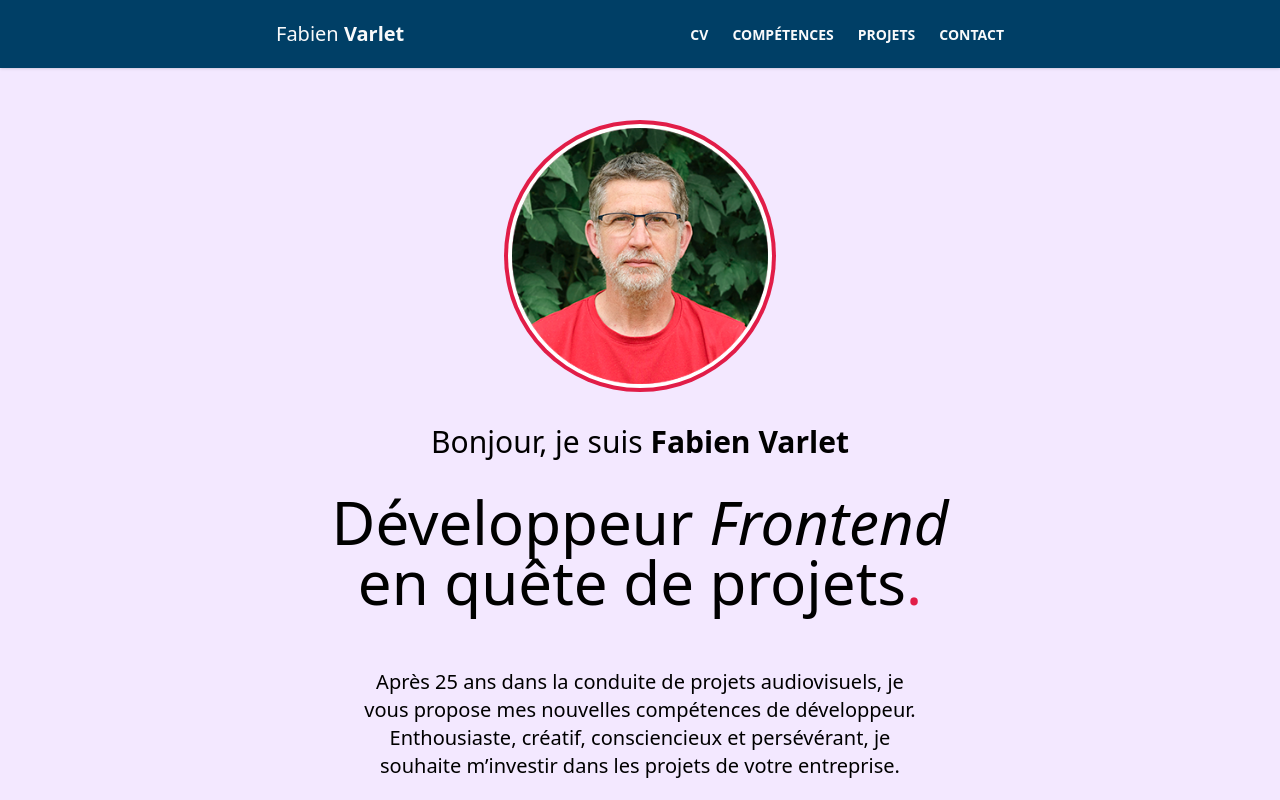
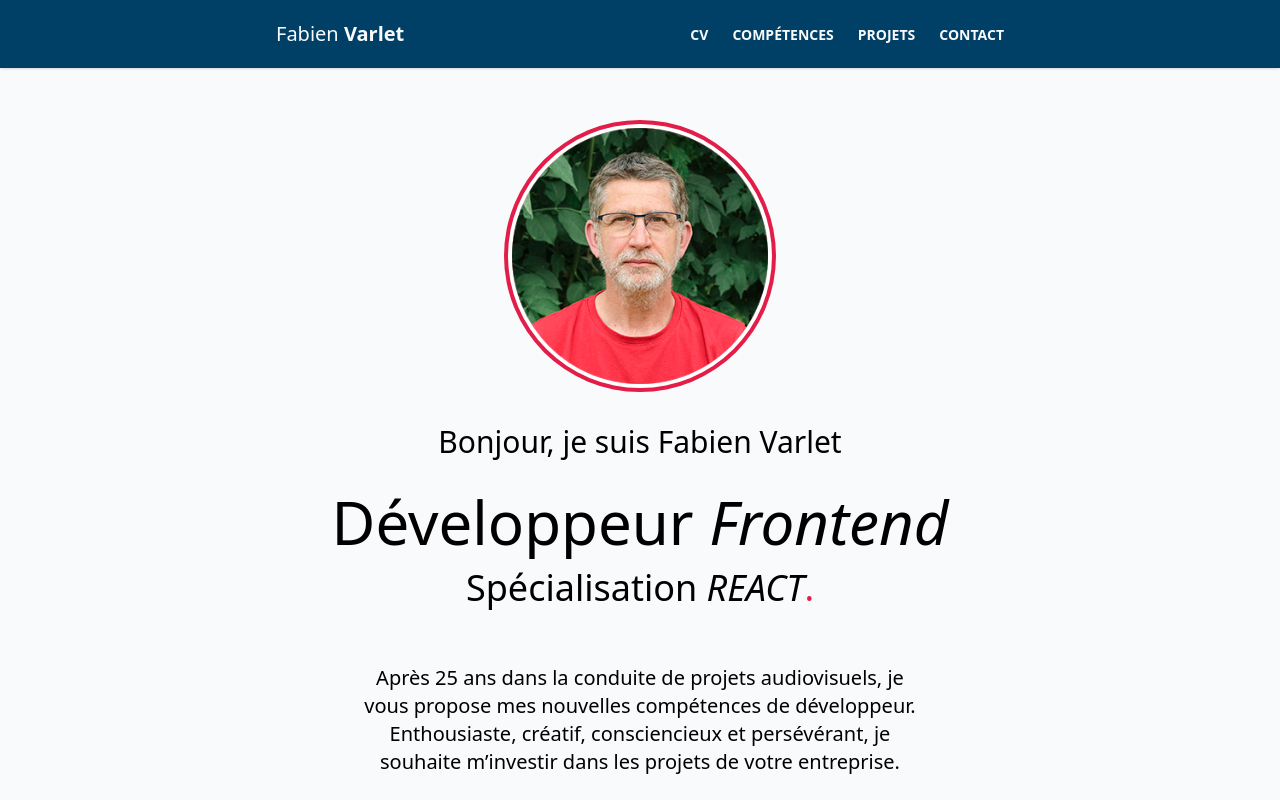
Before and after one commit to FABIEN-T/Portfolio_F-Varlet, a React (Vite) app: page / in a window 1280 px wide. Shown: the top 800 px of the page. Built offline with nearby package versions, Linux system fonts and the light colour scheme.

Commit message:
section portrait 2

```diff
--- a/index.html
+++ b/index.html
@@ -4,12 +4,23 @@
     <meta charset="UTF-8" />
     <link rel="icon" type="image/svg+xml" href="/vite.svg" />
     <meta name="viewport" content="width=device-width, initial-scale=1.0" />
-    <title>Vite + React</title>
+    <link rel="preconnect" href="https://fonts.googleapis.com" />
+    <link rel="preconnect" href="https://fonts.gstatic.com" crossorigin />
+    <link
+      href="https://fonts.googleapis.com/css2?family=Poppins:ital,wght@0,200;0,300;0,400;0,500;1,200;1,300;1,400;1,500&display=swap"
+      rel="stylesheet"
+    />
+    <title>Fabien Varlet</title>
+    <meta
+      name="description"
+      content="Je suis Fabien Varlet, développeur Frontend avec une spécialisation en REACT."
+    />
   </head>
-  <body
-    class="h-full bg-lime-100 sm:bg-yellow-100 md:bg-indigo-100 lg:bg-red-100 xl:bg-purple-100"
-  >
-    <div id="root" class="h-full"></div>
+  <!-- <body
+    class="h-full font-poppins bg-lime-100 sm:bg-yellow-100 md:bg-indigo-100 lg:bg-red-100 xl:bg-purple-100"
+  > -->
+  <body class="h-full">
+    <div id="root" class="h-full bg-gray-50"></div>
     <script type="module" src="/src/main.jsx"></script>
   </body>
 </html>
--- a/src/components/Header.jsx
+++ b/src/components/Header.jsx
@@ -3,7 +3,7 @@ import menuSvg from '../images/hero/menu-white.svg'
 export default function Header() {
   return (
     // Navigation
-    <nav className="bg-myBlue text-gray-50 z-50 fixed top-0 w-full shadow">
+    <nav className="font-light bg-myBlue text-gray-50 z-50 fixed top-0 w-full shadow">
       <div
         id="main-nav"
         className="max-w-3xl mx-auto p-4 flex items-center justify-between flex-wrap md:p-5"
--- a/src/components/SectionPortrait.jsx
+++ b/src/components/SectionPortrait.jsx
@@ -2,19 +2,20 @@ import photoProfil from '../images/Photo_FV_300x300px.png'
 
 export default function SectionPortrait() {
   return (
-    <div className="relative flex flex-col items-center px-6 text-center text-main pt-32">
+    <div className="relative flex flex-col items-center px-6 text-center font-regular pt-32">
       {/* Portrait */}
       <div className="mx-auto w-44 relative mb-10 md:w-64 ring-2 ring-rose-600 ring-offset-2 rounded-full sm:ring-4 sm:ring-offset-4">
         <img src={photoProfil} alt="portrait de Fabien Varlet" />
       </div>
-      <p className="mb-8 sm:text-lg md:text-3xl">
+      <p className="mb-8 sm:font-light sm:text-lg md:text-3xl">
         Bonjour, je suis <strong>Fabien Varlet</strong>
       </p>
-      <h1 className="text-4xl max-w-xs mx-auto font-light sm:text-5xl sm:max-w-lg md:text-6xl md:max-w-3xl">
+      <h1 className="text-4xl max-w-xs mx-auto mb-1 sm:font-light sm:text-5xl sm:max-w-lg md:text-6xl md:max-w-3xl md:mb-4">
         Développeur <span className="italic">Frontend</span>
       </h1>
-      <h1 className="text-4xl mb-12 max-w-xs mx-auto font-light sm:text-5xl sm:mb-14 sm:max-w-md md:text-6xl md:max-w-xl">
-        en quête de projets<span className="text-rose-600">.</span>
+      <h1 className="text-2xl mb-12 max-w-xs mx-auto sm:text-3xl sm:mb-14 sm:max-w-md md:text-4xl md:max-w-xl">
+        Spécialisation <span className="italic">REACT</span>
+        <span className="text-rose-600">.</span>
       </h1>
       <p className="block text-sm max-w-xs mb-12 sm:text-lg sm:mb-14 sm:max-w-md md:text-xl md:max-w-xl">
         Après 25 ans dans la conduite de projets audiovisuels, je vous propose
@@ -22,6 +23,12 @@ export default function SectionPortrait() {
         consciencieux et persévérant, je souhaite m’investir dans les projets de
         votre entreprise.
       </p>
+      <hr
+        style={{
+          color: 'green',
+          height: 1,
+        }}
+      />
       {/* group permet de tramsmette le déclenchement du hover sur la flèche em même temps que le bouton
         équivaut à : a:hover img */}
       {/* <a
--- /dev/null
+++ b/src/components/SectionSkills.jsx
@@ -0,0 +1,3 @@
+export default function SectionSkills() {
+  return <h1 className="text-center">SectionSkills</h1>
+}
--- a/src/components/Sections.jsx
+++ b/src/components/Sections.jsx
@@ -1,8 +1,7 @@
 import SectionPortrait from './SectionPortrait'
+import SectionSkills from './SectionSkills'
 
 export default function Sections() {
-  // let headerHeight = document.getElementById('myNav')
-  // console.log(headerHeight.clientHeight)
   return (
     <div className="w-full h-fit">
       {/* <div classNameName="h-fit bg-pink-500 mt-[60px] overflow-hidden md:mt-[64px] lg:mt-[68px]">
@@ -61,6 +60,7 @@ export default function Sections() {
         </p>
       </div> */}
       <SectionPortrait />
+      <SectionSkills />
     </div>
   )
 }
--- a/tailwind.config.js
+++ b/tailwind.config.js
@@ -3,6 +3,9 @@ export default {
   content: ['./index.html', './src/**/*.{js,ts,jsx,tsx}'],
   theme: {
     extend: {
+      fontFamily: {
+        poppins: ['Poppins', 'sans-serif'],
+      },
       colors: {
         myBlue: '#003f66',
       },
```
